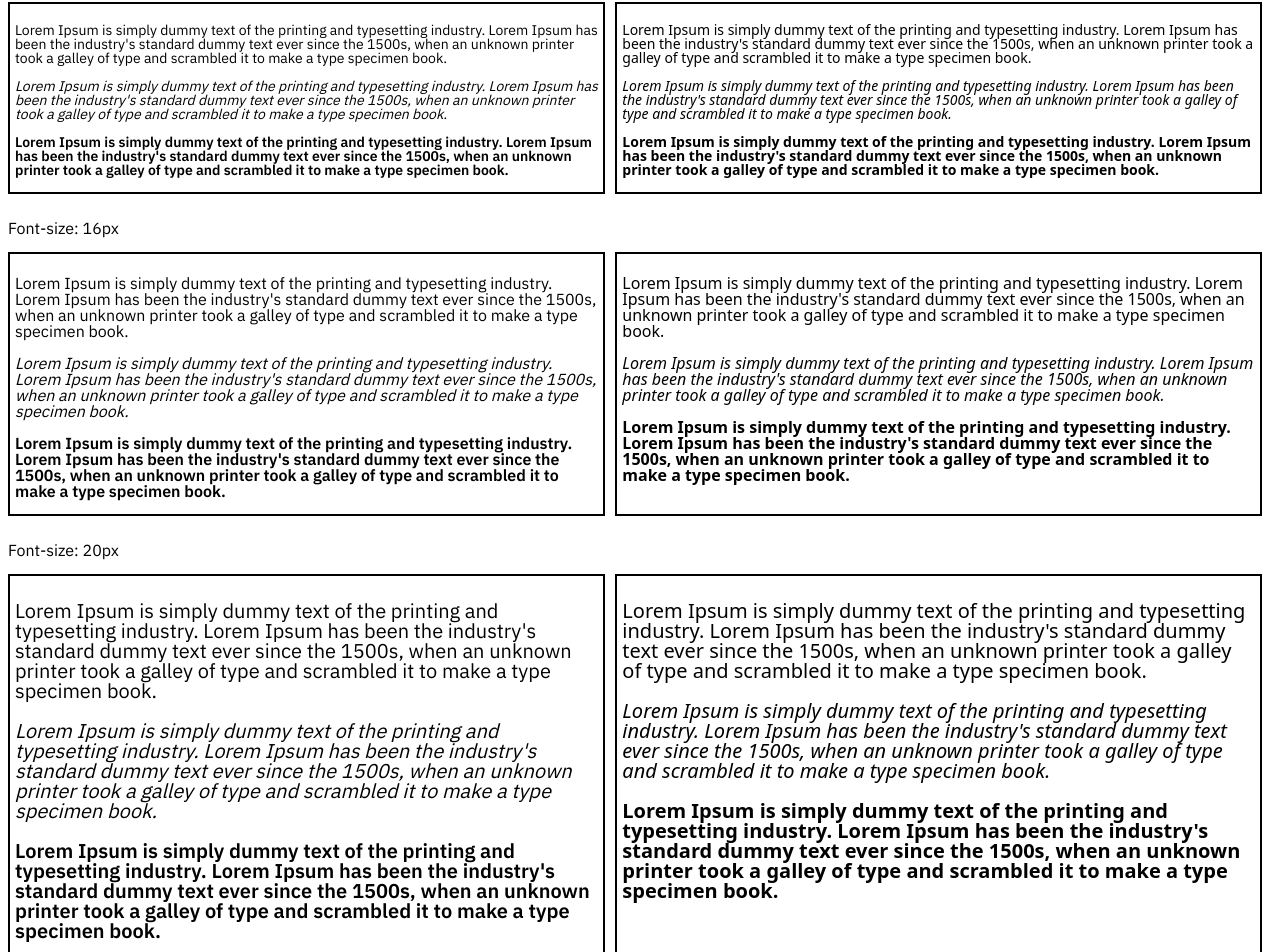
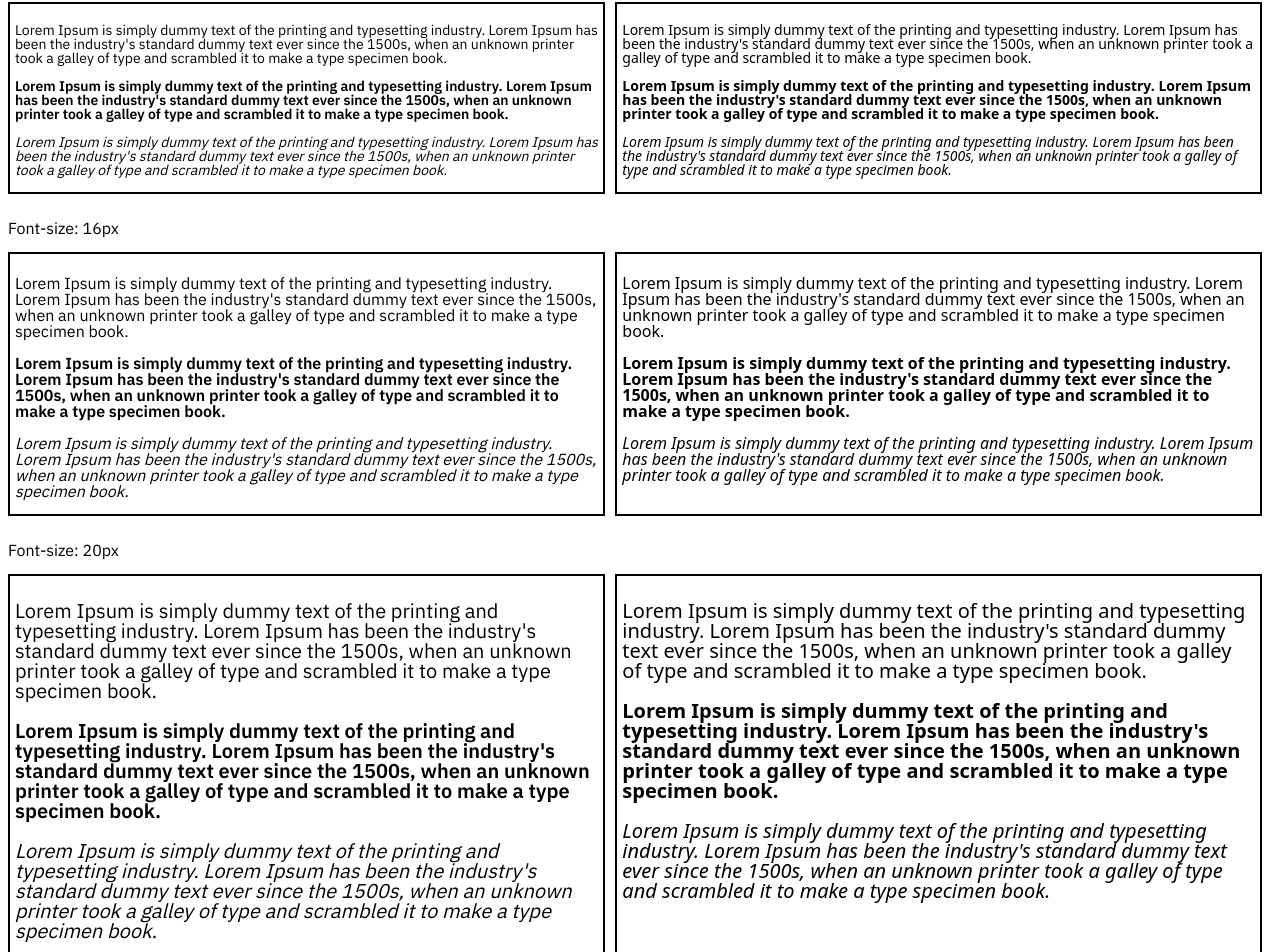
Before and after one commit to kanstantsin-nekhniadovich/fonts-comparison, a Next.js app: page /system-ui in a window 1280 px wide. Shown: the part 105-1057 px from the top of the page. Built offline with nearby package versions, Linux system fonts and the light colour scheme.

Commit message:
fix: change order

```diff
--- a/src/app/system-ui/page.js
+++ b/src/app/system-ui/page.js
@@ -6,39 +6,39 @@ export default function Home() {
       <div className="holder px14">
         <div className="block">
           <p className="ibmPlex">Lorem Ipsum is simply dummy text of the printing and typesetting industry. Lorem Ipsum has been the industry's standard dummy text ever since the 1500s, when an unknown printer took a galley of type and scrambled it to make a type specimen book.</p>
+          <p className="ibmPlex bold">Lorem Ipsum is simply dummy text of the printing and typesetting industry. Lorem Ipsum has been the industry's standard dummy text ever since the 1500s, when an unknown printer took a galley of type and scrambled it to make a type specimen book.</p>
           <p className="ibmPlex italic">Lorem Ipsum is simply dummy text of the printing and typesetting industry. Lorem Ipsum has been the industry's standard dummy text ever since the 1500s, when an unknown printer took a galley of type and scrambled it to make a type specimen book.</p>
-          <p className="ibmPlex bold">Lorem Ipsum is simply dummy text of the printing and typesetting industry. Lorem Ipsum has been the industry's standard dummy text ever since the 1500s, when an unknown printer took a galley of type and scrambled it to make a type specimen book.</p>
         </div>
         <div className="block">
           <p className="system-ui">Lorem Ipsum is simply dummy text of the printing and typesetting industry. Lorem Ipsum has been the industry's standard dummy text ever since the 1500s, when an unknown printer took a galley of type and scrambled it to make a type specimen book.</p>
+          <p className="system-ui bold">Lorem Ipsum is simply dummy text of the printing and typesetting industry. Lorem Ipsum has been the industry's standard dummy text ever since the 1500s, when an unknown printer took a galley of type and scrambled it to make a type specimen book.</p>
           <p className="system-ui italic">Lorem Ipsum is simply dummy text of the printing and typesetting industry. Lorem Ipsum has been the industry's standard dummy text ever since the 1500s, when an unknown printer took a galley of type and scrambled it to make a type specimen book.</p>
-          <p className="system-ui bold">Lorem Ipsum is simply dummy text of the printing and typesetting industry. Lorem Ipsum has been the industry's standard dummy text ever since the 1500s, when an unknown printer took a galley of type and scrambled it to make a type specimen book.</p>
         </div>
       </div>
       <p>Font-size: 16px</p>
       <div className="holder">
         <div className="block">
           <p className="ibmPlex">Lorem Ipsum is simply dummy text of the printing and typesetting industry. Lorem Ipsum has been the industry's standard dummy text ever since the 1500s, when an unknown printer took a galley of type and scrambled it to make a type specimen book.</p>
+          <p className="ibmPlex bold">Lorem Ipsum is simply dummy text of the printing and typesetting industry. Lorem Ipsum has been the industry's standard dummy text ever since the 1500s, when an unknown printer took a galley of type and scrambled it to make a type specimen book.</p>
           <p className="ibmPlex italic">Lorem Ipsum is simply dummy text of the printing and typesetting industry. Lorem Ipsum has been the industry's standard dummy text ever since the 1500s, when an unknown printer took a galley of type and scrambled it to make a type specimen book.</p>
-          <p className="ibmPlex bold">Lorem Ipsum is simply dummy text of the printing and typesetting industry. Lorem Ipsum has been the industry's standard dummy text ever since the 1500s, when an unknown printer took a galley of type and scrambled it to make a type specimen book.</p>
         </div>
         <div className="block">
           <p className="system-ui">Lorem Ipsum is simply dummy text of the printing and typesetting industry. Lorem Ipsum has been the industry's standard dummy text ever since the 1500s, when an unknown printer took a galley of type and scrambled it to make a type specimen book.</p>
+          <p className="system-ui bold">Lorem Ipsum is simply dummy text of the printing and typesetting industry. Lorem Ipsum has been the industry's standard dummy text ever since the 1500s, when an unknown printer took a galley of type and scrambled it to make a type specimen book.</p>
           <p className="system-ui italic">Lorem Ipsum is simply dummy text of the printing and typesetting industry. Lorem Ipsum has been the industry's standard dummy text ever since the 1500s, when an unknown printer took a galley of type and scrambled it to make a type specimen book.</p>
-          <p className="system-ui bold">Lorem Ipsum is simply dummy text of the printing and typesetting industry. Lorem Ipsum has been the industry's standard dummy text ever since the 1500s, when an unknown printer took a galley of type and scrambled it to make a type specimen book.</p>
         </div>
       </div>
       <p>Font-size: 20px</p>
       <div className="holder px20">
         <div className="block">
           <p className="ibmPlex">Lorem Ipsum is simply dummy text of the printing and typesetting industry. Lorem Ipsum has been the industry's standard dummy text ever since the 1500s, when an unknown printer took a galley of type and scrambled it to make a type specimen book.</p>
+          <p className="ibmPlex bold">Lorem Ipsum is simply dummy text of the printing and typesetting industry. Lorem Ipsum has been the industry's standard dummy text ever since the 1500s, when an unknown printer took a galley of type and scrambled it to make a type specimen book.</p>
           <p className="ibmPlex italic">Lorem Ipsum is simply dummy text of the printing and typesetting industry. Lorem Ipsum has been the industry's standard dummy text ever since the 1500s, when an unknown printer took a galley of type and scrambled it to make a type specimen book.</p>
-          <p className="ibmPlex bold">Lorem Ipsum is simply dummy text of the printing and typesetting industry. Lorem Ipsum has been the industry's standard dummy text ever since the 1500s, when an unknown printer took a galley of type and scrambled it to make a type specimen book.</p>
         </div>
         <div className="block">
           <p className="system-ui">Lorem Ipsum is simply dummy text of the printing and typesetting industry. Lorem Ipsum has been the industry's standard dummy text ever since the 1500s, when an unknown printer took a galley of type and scrambled it to make a type specimen book.</p>
+          <p className="system-ui bold">Lorem Ipsum is simply dummy text of the printing and typesetting industry. Lorem Ipsum has been the industry's standard dummy text ever since the 1500s, when an unknown printer took a galley of type and scrambled it to make a type specimen book.</p>
           <p className="system-ui italic">Lorem Ipsum is simply dummy text of the printing and typesetting industry. Lorem Ipsum has been the industry's standard dummy text ever since the 1500s, when an unknown printer took a galley of type and scrambled it to make a type specimen book.</p>
-          <p className="system-ui bold">Lorem Ipsum is simply dummy text of the printing and typesetting industry. Lorem Ipsum has been the industry's standard dummy text ever since the 1500s, when an unknown printer took a galley of type and scrambled it to make a type specimen book.</p>
         </div>
       </div>
     </main>
```
